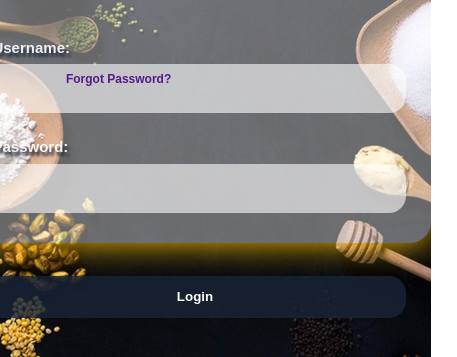
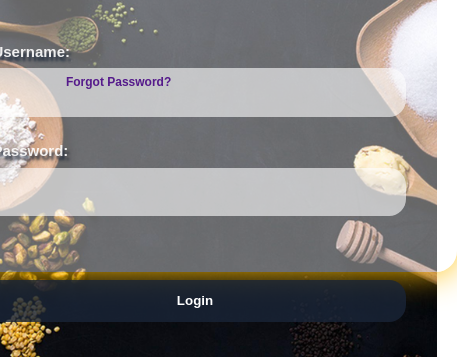
Before and after one commit to ayush03ch/Recipe-Book, a website: page login.html in a window 390 px wide. Shown: the part 408-765 px from the top of the page, 457 px wide, since content can reach past the window. Drawn offline with nearby package versions, Linux system fonts and the light colour scheme.

Commit message:
Update loginPage.css

```diff
--- a/css/loginPage.css
+++ b/css/loginPage.css
@@ -103,10 +103,10 @@ button {
         height: 100vh;
     }
     form{
-        margin-top: 3%;
+        margin-top: 5%;
         height: 45vh;
         width: 50vh;
-        padding: 3vh;
+        padding: 6vh;
         box-shadow: 0 0 4vh rgb(255, 190, 0);
     }
     label{
```
